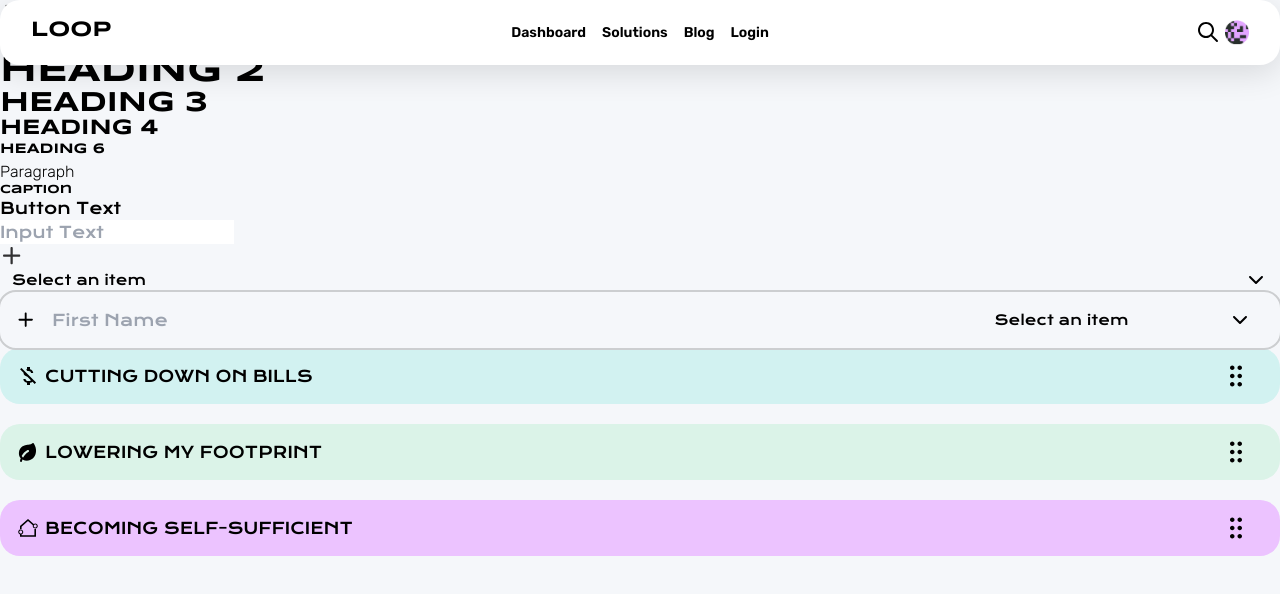
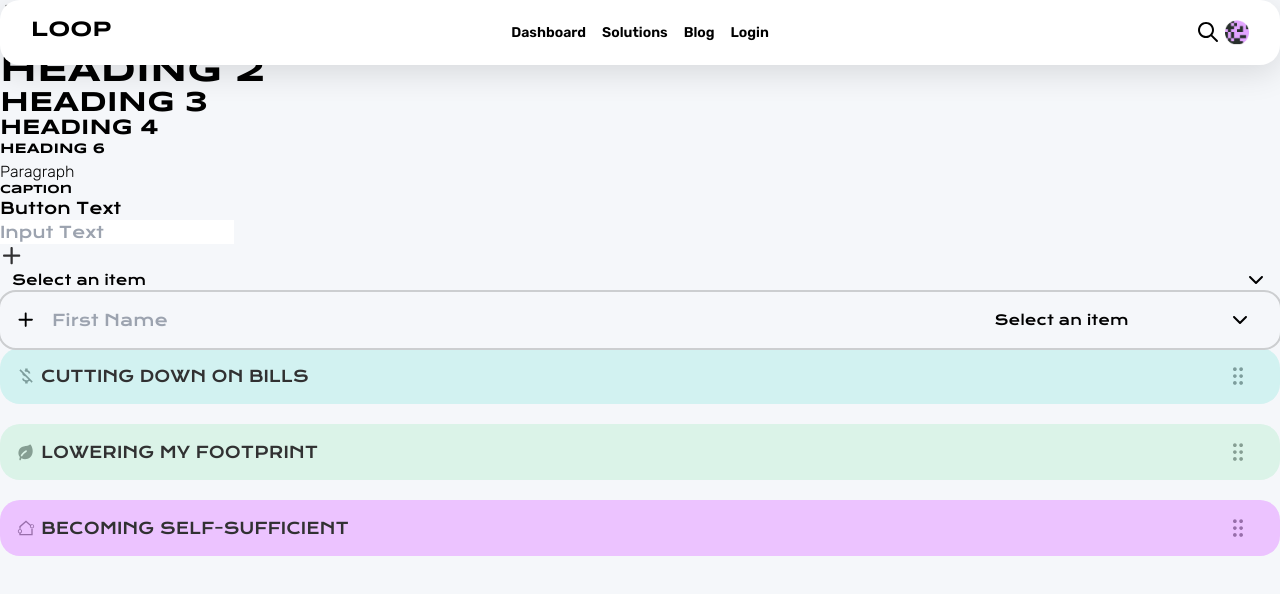
Before and after one commit to pranavkannepalli/loop, a Next.js app: page /pranav in a window 1280 px wide. Shown: the top 594 px of the page. Built offline with nearby package versions, Linux system fonts and the light colour scheme.

Commit message:
Made priority card draggable

```diff
--- a/components/PrioritiesReorder/index.js
+++ b/components/PrioritiesReorder/index.js
@@ -9,7 +9,7 @@ export default function PrioritiesReorder({}) {
 	const { userData, changePriorities } = useContext(LoopContext);
 
 	return (
-		<Reorder.Group axis="y" className="flex flex-col h-full gap-[20px]" onReorder={(newOrder) => changePriorities(newOrder)} values={userData.priorities}>
+		<Reorder.Group axis="y" className="flex-1 flex flex-col h-full gap-[20px]" onReorder={(newOrder) => changePriorities(newOrder)} values={userData.priorities}>
 			{userData.priorities.map((item) => (
 				<Priority item={item} key={item} />
 			))}
@@ -20,37 +20,31 @@ export default function PrioritiesReorder({}) {
 let itemDetails = {
 	"Cutting Down on Bills": {
 		color: "bg-blue-500",
+		iconColor: "text-blue-700",
 		icon: "money",
 	},
 	"Lowering my Footprint": {
 		color: "bg-green-500",
+		iconColor: "text-green-700",
 		icon: "leaf",
 	},
 	"Becoming Self-Sufficient": {
 		color: "bg-purple-500",
+		iconColor: "text-purple-700",
 		icon: "independent",
 	},
 };
 
 const Priority = ({ item }) => {
-	const controls = useDragControls();
-
 	return (
-		<Reorder.Item value={item} dragListener={false} dragControls={controls}>
-			<div className={`rounded-[20px] ${itemDetails[item].color} p-[16px] pr-[32px] flex flex-row items-center justify-between`}>
+		<Reorder.Item value={item}>
+			<div className={`rounded-[20px] ${itemDetails[item].color} p-[16px] pr-[32px] flex flex-row items-center justify-between cursor-grabbing`}>
 				<div className="flex flex-row items-center gap-[5px]">
-					<Icon name={itemDetails[item].icon} />
-					<p className="font-krona uppercase">{item}</p>
+					<Icon name={itemDetails[item].icon} size={20} className={itemDetails[item].iconColor}/>
+					<p className="font-krona uppercase text-white-600">{item}</p>
 				</div>
-				<div
-					style={{ touchAction: "none" }}
-					onPointerDown={(e) => {
-						console.log("Dragging");
-						controls.start(e);
-					}}
-					className="cursor-grabbing"
-				>
-					<Icon name="grab" />
+				<div>
+					<Icon name="grab" size={20} className={itemDetails[item].iconColor} />
 				</div>
 			</div>
 		</Reorder.Item>
```
